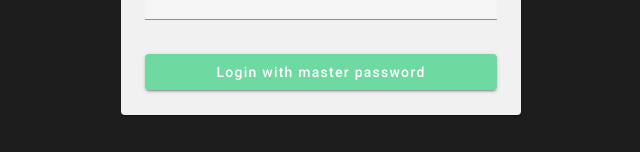
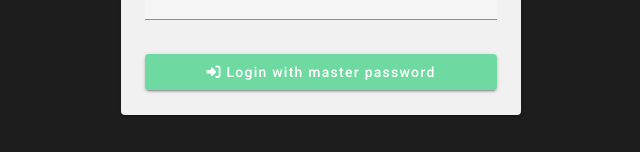
Before and after one commit to sreeragties/password-manager, an Angular app in the folder password-manager-ui/: page /login in a window 1280 px wide. Shown: the part 453-605 px from the top of the page, without its empty margins (319-959 px from the left). Built offline with nearby package versions, Linux system fonts and the light colour scheme.

Commit message:
feat: installed font-awesome

```diff
--- a/password-manager-ui/angular.json
+++ b/password-manager-ui/angular.json
@@ -31,6 +31,7 @@
             ],
             "styles": [
               "@angular/material/prebuilt-themes/indigo-pink.css",
+              "node_modules/@fortawesome/fontawesome-free/css/all.min.css",
               "src/styles.scss"
             ],
             "scripts": []
--- a/password-manager-ui/package.json
+++ b/password-manager-ui/package.json
@@ -26,6 +26,10 @@
     "@angular/platform-browser": "^16.1.0",
     "@angular/platform-browser-dynamic": "^16.1.0",
     "@angular/router": "^16.1.0",
+    "@fortawesome/angular-fontawesome": "^0.13.0",
+    "@fortawesome/fontawesome-free": "^6.4.2",
+    "@fortawesome/fontawesome-svg-core": "^6.4.2",
+    "@fortawesome/free-solid-svg-icons": "^6.4.2",
     "bootstrap": "^5.3.2",
     "bootstrap-icons": "^1.11.1",
     "electron": "^27.0.3",
--- a/password-manager-ui/src/app/pages/login-page/login-page.component.html
+++ b/password-manager-ui/src/app/pages/login-page/login-page.component.html
@@ -12,7 +12,7 @@
         <mat-form-field class="custom-padding">
           <input matInput placeholder="Password" formControlName="password">
         </mat-form-field>
-        <button class="custom-button" mat-raised-button type="submit">Login with master password</button>
+        <button class="custom-button" mat-raised-button type="submit"><i class="fa-solid fa-right-to-bracket"></i> Login with master password</button>
       </form>
     </mat-card-content>
   </mat-card>
```
Also changed, not shown: password-manager-ui/src/app/modules/shared/shared.module.ts (+5 -2 lines), 1 other file (tests, documents, lock files or other folders).
